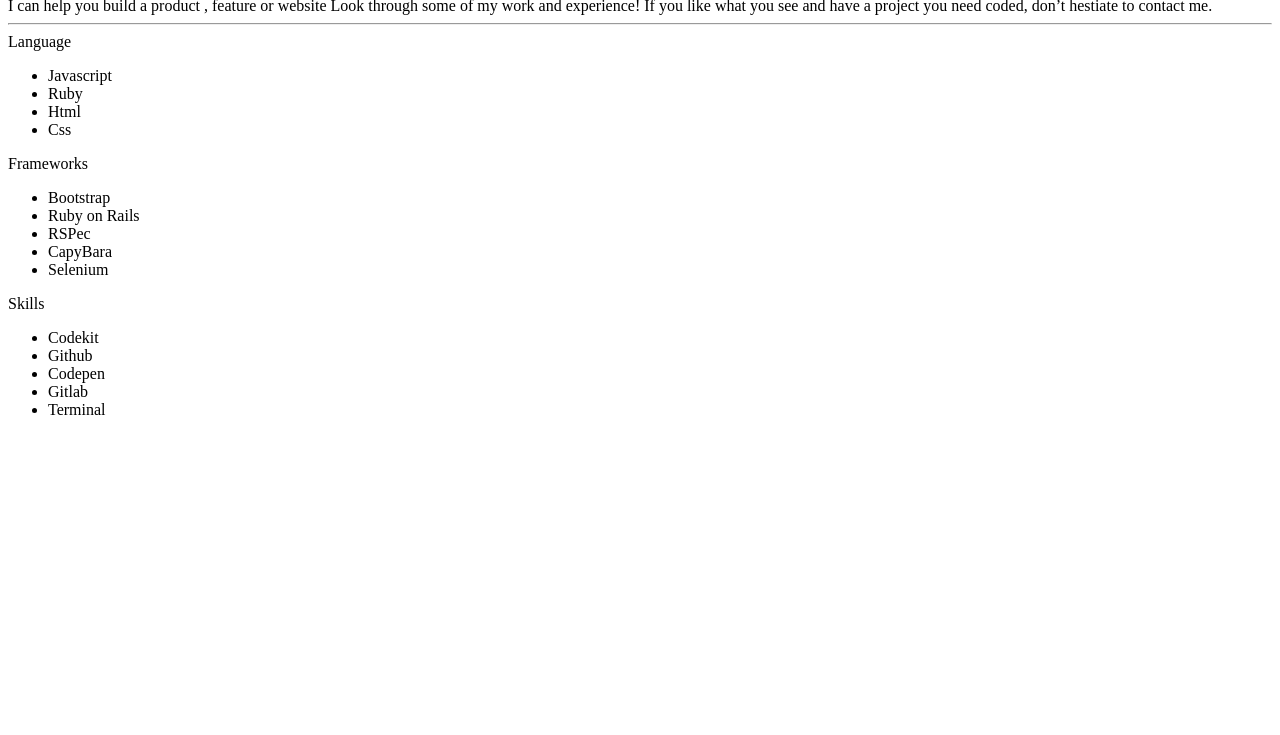
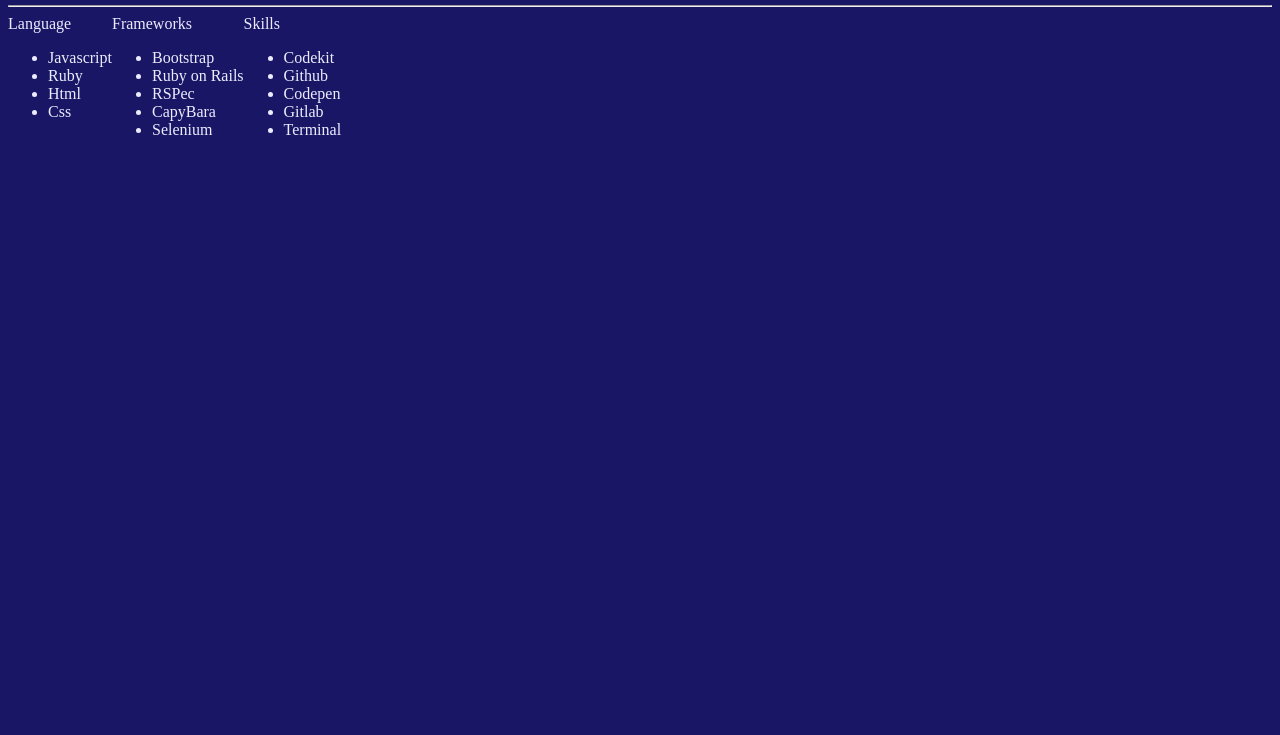
Before and after one commit to Kingjosh007/my-portfolio, a website: page index.html in a window 1280 px wide. Shown: the part 65-800 px from the top of the page. Drawn offline with Linux system fonts and the light colour scheme.

Commit message:
Import Roboto font + write basic styling

```diff
--- a/index.html
+++ b/index.html
@@ -7,6 +7,12 @@
     <meta name="viewport" content="width=device-width, initial-scale=1.0">
     <title>KJC's Portfolio</title>
 
+    <!-- Link to font family -->
+    <link rel="preconnect" href="https://fonts.googleapis.com">
+    <link rel="preconnect" href="https://fonts.gstatic.com" crossorigin>
+    <link href="https://fonts.googleapis.com/css2?family=Roboto:wght@400;500;700&display=swap" rel="stylesheet">
+
+    <!-- Link to css style file -->
     <link rel="stylesheet" href="style.css">
 
 </head>
--- a/style.css
+++ b/style.css
@@ -1,8 +1,30 @@
+/* CSS variables */
+
 :root {
   --color-primary-1: #5e42d7;
   --color-primary-2: #7d73fc;
+  --color-primary-3: #9490ff;
+  --color-primary-4: #edecff;
   --color-neutral-2: #2a2b33;
-  --color-primary-4: #edecff;
+  --color-neutral-7: #c8c8d4;
+  --color-neutral-10: #f5f5ff;
   --color-neutral-11: #fff;
-  --color-defaut-background: #e5e5e5;
+  --color-defaut-background: #191765;
 }
+
+/* CSS Reset */
+
+* {
+  box-sizing: border-box;
+}
+
+body {
+  background-color: var(--color-defaut-background);
+  color: var(--color-primary-4);
+}
+
+header,
+main,
+footer {
+  display: flex;
+}
```
